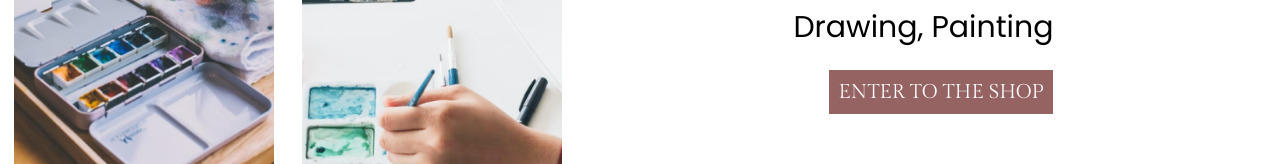
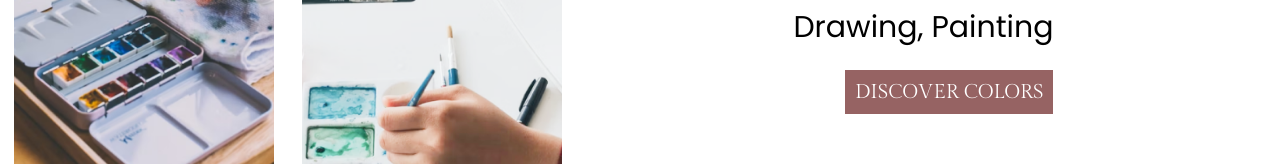
Before and after one commit to Shane99dt/Front-Colors, a React (Create React App) app: page / in a window 1280 px wide. Shown: the part 464-628 px from the top of the page. Built offline with nearby package versions, Linux system fonts and the light colour scheme.

Commit message:
discover

```diff
--- a/src/pages/Home.js
+++ b/src/pages/Home.js
@@ -22,7 +22,7 @@ const Home = () => {
         <H1>COLORS.</H1>
         <H3>Drawing, Painting</H3>
         <div className="ButtonEnter">
-          <Button text="Enter to the shop" handleClick={handleEnterClick}/>
+          <Button text="Discover COLORS" handleClick={handleEnterClick}/>
         </div>
       </article>
       <aside className="home-images">
```
